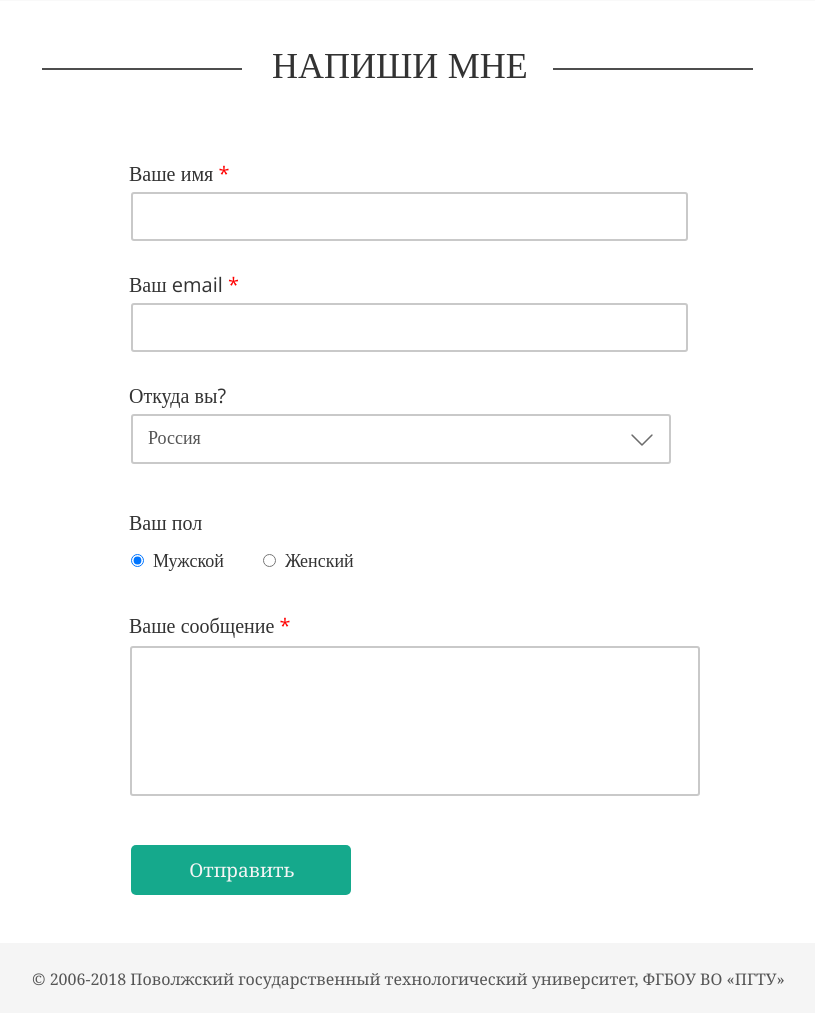
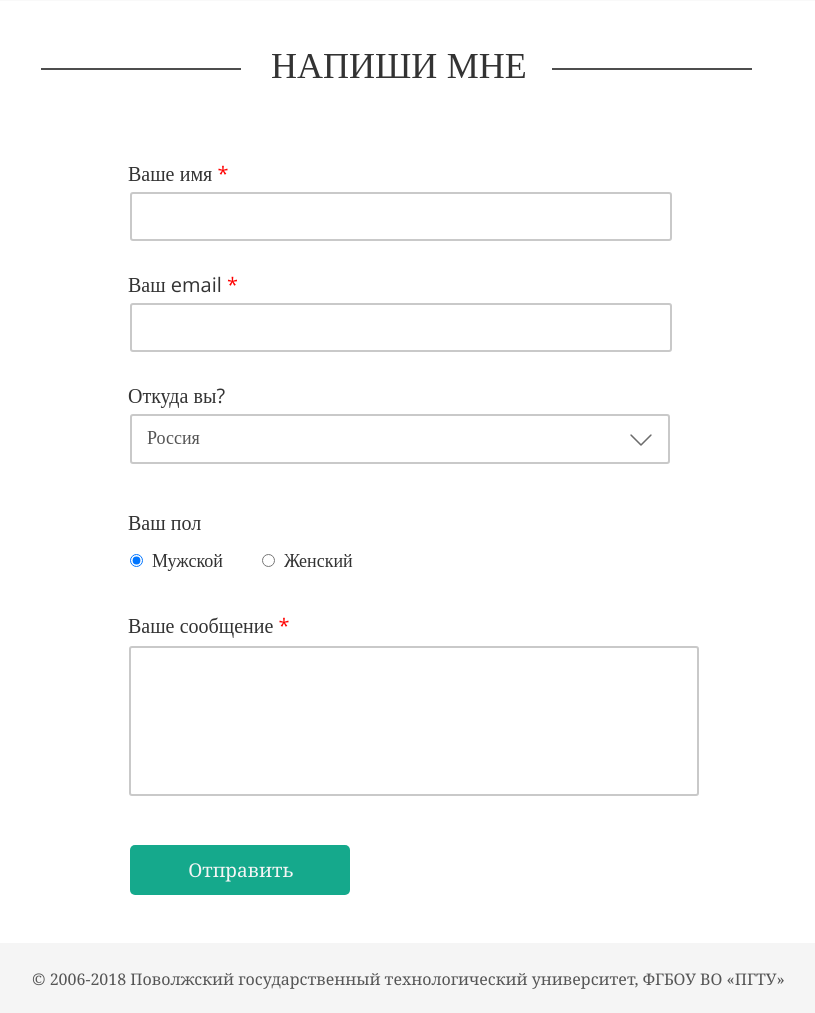
Before and after one commit to MaryaKharya/web-development, a PHP site: page / in a window 1280 px wide. Shown: the part 2285-3298 px from the top of the page, without its empty margins (237-1052 px from the left). Run offline with PHP 8.4, Linux system fonts and the light colour scheme.

Commit message:
Update style.css

```diff
--- a/lw6/css/style.css
+++ b/lw6/css/style.css
@@ -333,8 +333,8 @@ h4
 
 .blank
 {
-    margin: 0 auto;
-    max-width: 800px;
+    margin-left: 230px;
+    width: 800px;
 }
 
 .write_me
@@ -374,7 +374,7 @@ h4
 
 .cell
 {
-    width: 519px;
+    width: 504px;
     height: 43px;
     border-radius: 3px;
     border: 2px solid #c9c9c9;
```
